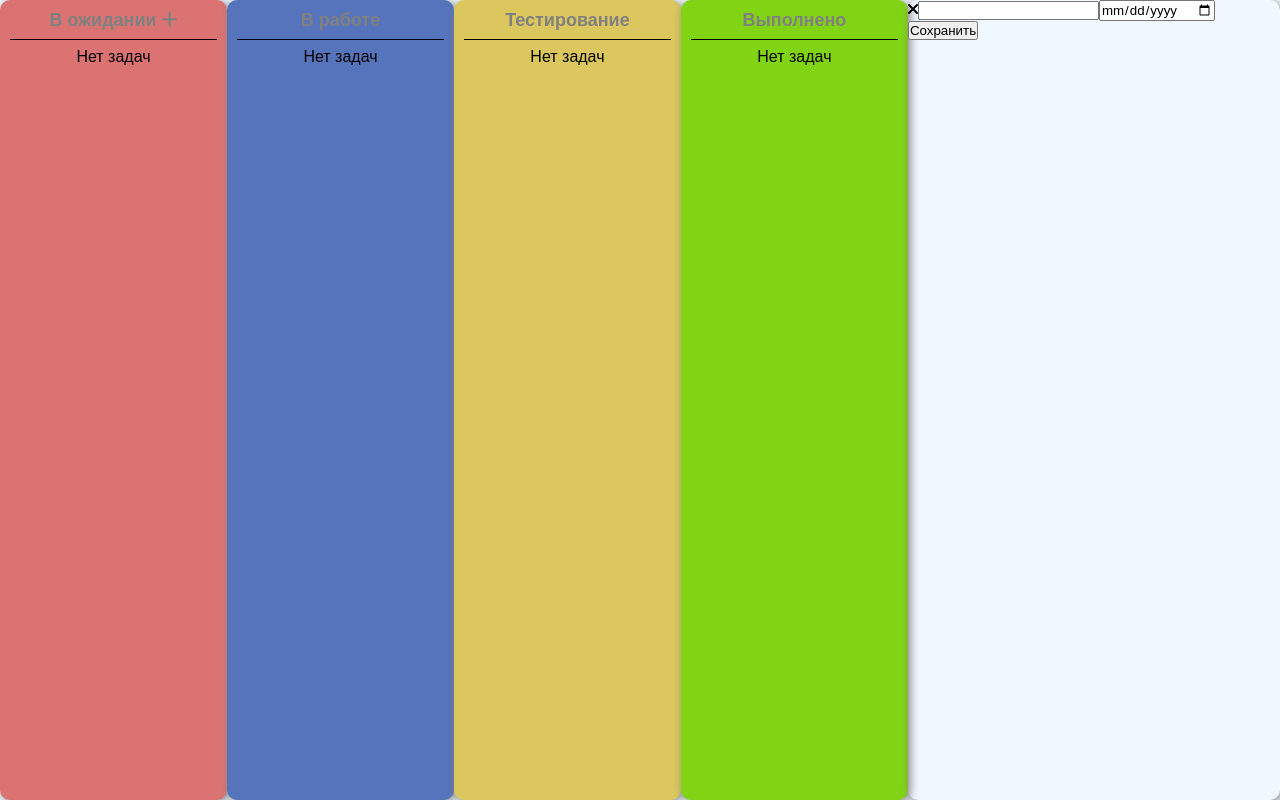
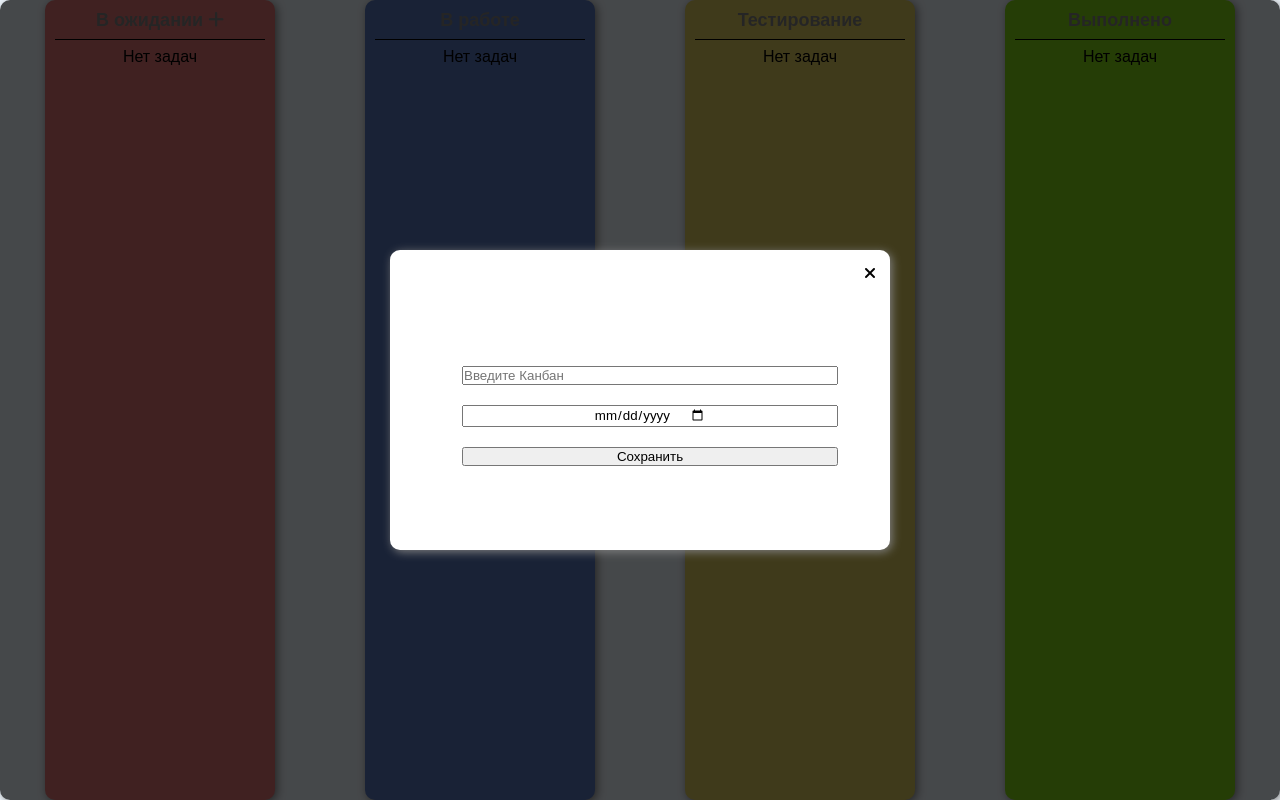
Before and after one commit to CaptainTelepuzik/kanban2, a Vue app: page / in a window 1280 px wide. Both pictures are taken after a click on the icon 216 px from the left and 19 px from the top of the page. Built offline with nearby package versions, Linux system fonts and the light colour scheme.

Commit message:
urok3 knopki

```diff
--- a/src/assets/style.less
+++ b/src/assets/style.less
@@ -58,7 +58,7 @@
       justify-content:flex-start;
     }
     &end {
-      justify-content: flex-start;
+      justify-content: flex-end;
     }
     &around{
       justify-content: space-around;
--- a/src/components/KanbanAddForm/style.less
+++ b/src/components/KanbanAddForm/style.less
@@ -0,0 +1,24 @@
+.KanbanAddForm__ {
+  &wrapper{
+    z-index: 99999;
+    position: absolute;
+    background: rgba(0, 0, 0, 0.71);
+  }
+
+  &windows{
+    background: white;
+    width: 500px;
+    height: 300px;
+    padding: 15px;
+  }
+
+  &input{
+    width: 80%;
+    margin-bottom: 20px;
+    margin-left: 20px;
+  }
+  &button{
+    width: 80%;
+    margin-left: 20px;
+  }
+}
--- a/src/components/KanbanAddForm/template.html
+++ b/src/components/KanbanAddForm/template.html
@@ -1,7 +1,16 @@
-<div class="KanbanAddForm__wrapper radius-border shadows">
-    <i class = "fa fa-times" @click="closeForm"></i>
-    <input type="text" v-model="task.title">
-    <input type="date" v-model="task.deadline">
-    <button @click="addTask">Сохранить</button>
+<div class="KanbanAddForm__wrapper radius-border shadows full-size flex flex-center">
+    <div class="KanbanAddForm__windows radius-border shadows">
+        <div class="KanbanAddForm__close flex flex-item-center flex-justify-end">
+            <i class = "fa fa-times" @click="closeForm"></i>
+        </div>
+        <div class="KanbanAddForm__form flex flex-column flex-center full-size">
+            <input class="KanbanAddForm__input flex flex-center" type="text" placeholder="Введите Канбан"
+                                                        v-model="task.title">
+            <input class="KanbanAddForm__input flex flex-center " type="date"
+                   v-model="task.deadline">
+            <button class="KanbanAddForm__button flex flex-center"
+                    @click="addTask">Сохранить</button></div>
+
+    </div>
 
 </div>
```
